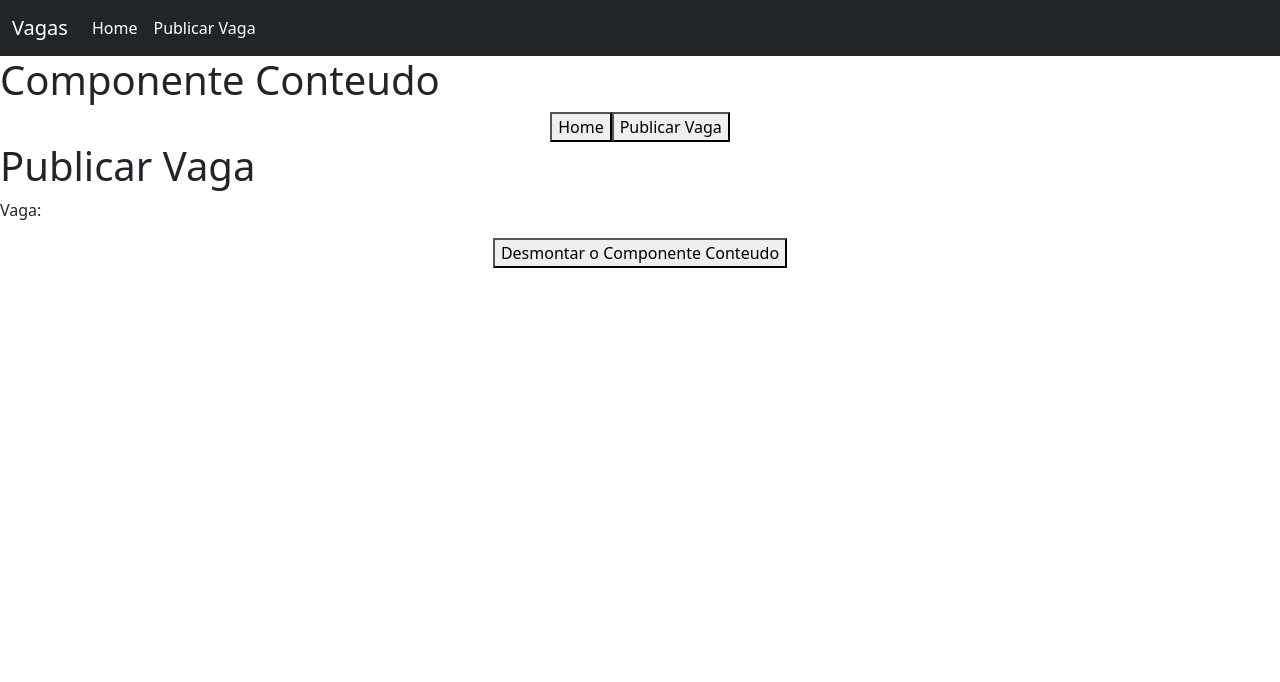
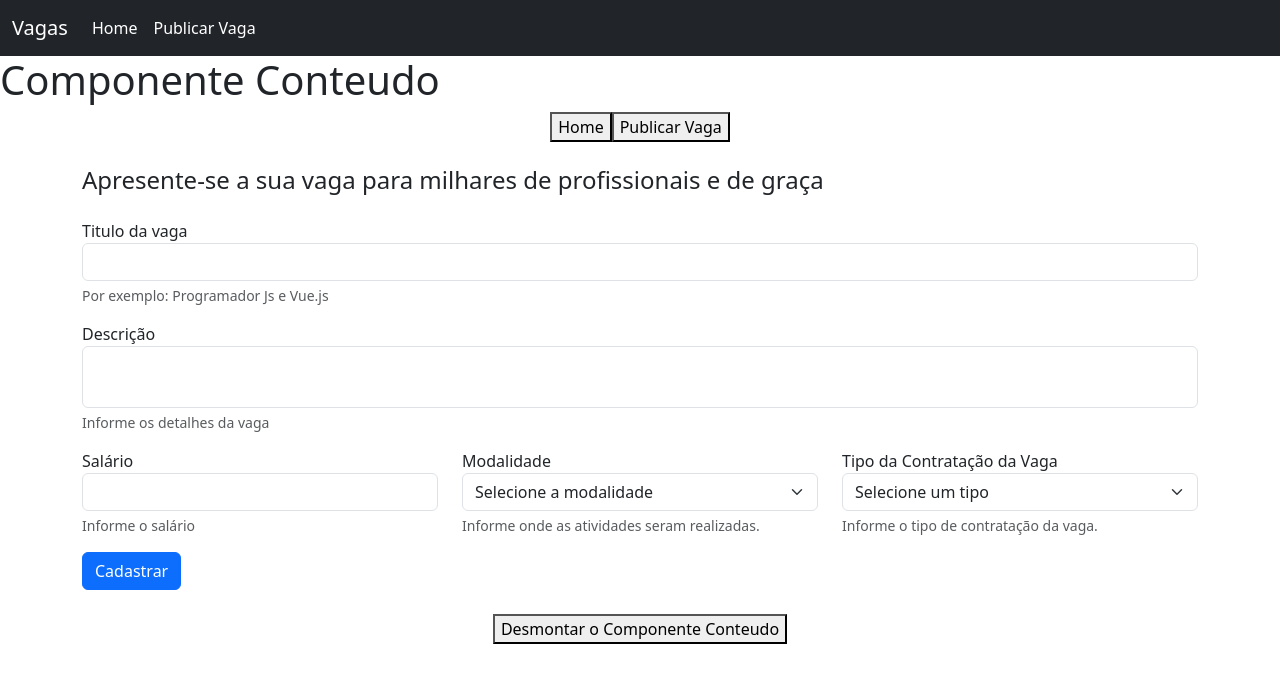
Before and after one commit to ProgramadorVictor/vagas-front, a Vue app: page / in a window 1280 px wide. Both pictures are taken after a click on the button "Publicar Vaga". Shown: the top 682 px of the page. Built offline with nearby package versions, Linux system fonts and the light colour scheme.

Commit message:
feat: adicionando funções de cadastrar vaga em PublicarVaga

```diff
--- a/src/components/views/PublicarVaga.vue
+++ b/src/components/views/PublicarVaga.vue
@@ -1,13 +1,88 @@
 <template>
-    <div>
-        <h1>Publicar Vaga</h1>
-        <p>Vaga: {{ $style }}</p>
+    <div class="container py-4">
+        <div class="row">
+            <div class="col">
+                <h4>Apresente-se a sua vaga para milhares de profissionais e de graça</h4>
+            </div>
+        </div>
+
+        <div class="row mt-3">
+            <div class="col">
+                <label for="form-label">Titulo da vaga</label>
+                <input type="text" class="form-control" v-model="titulo">
+                <div class="form-text">Por exemplo: Programador Js e Vue.js</div>
+            </div>
+        </div>
+
+        <div class="row mt-3">
+            <div class="col">
+                <label for="form-label">Descrição</label>
+                <textarea class="form-control" v-model="descricao"></textarea>
+                <div class="form-text">Informe os detalhes da vaga</div>
+            </div>
+        </div>
+
+        <div class="row mt-3">
+            <div class="col">
+                <label for="form-label">Salário</label>
+                <input type="number" class="form-control" v-model="salario">
+                <div class="form-text">Informe o salário</div>
+            </div>
+            <div class="col">
+                <label for="form-label">Modalidade</label>
+                <select class="form-select" v-model="modalidade">
+                    <option value="" disabled>Selecione a modalidade</option>
+                    <option value="1">Home Office</option>
+                    <option value="2">Presencial</option>
+                </select>
+                <div class="form-text">Informe onde as atividades seram realizadas.</div>
+            </div>
+            <div class="col">
+                <label for="form-label">Tipo da Contratação da Vaga</label>
+                <select class="form-select" v-model="tipo">
+                    <option value="" disabled>Selecione um tipo</option>
+                    <option value="1">CLT</option>
+                    <option value="2">PJ</option>
+                </select>
+                <div class="form-text">Informe o tipo de contratação da vaga.</div>
+            </div>
+        </div>
+
+        <div class="row mt-3">
+            <div class="col">
+                <button type="submit" class="btn btn-primary" @click="salvarVaga()">Cadastrar</button>
+            </div>
+        </div>
+
     </div>
 </template>
 <script>
     export default {
-        name: 'PublicarVaga'
+        name: 'PublicarVaga',
+        data: () => ({
+            titulo: '',
+            descricao: '',
+            salario: '',
+            modalidade: '',
+            tipo: '',
+        }),
+        methods: {
+            salvarVaga(){
+                let vaga = {
+                    titulo: this.titulo,
+                    descricao: this.descricao,
+                    salario: this.salario,
+                    modalidade: this.tipo,
+                }
+                //LocalStorage é usado por aplicações front-end para armazenar informações.
+                localStorage.setItem('vagas', JSON.stringify(vaga)); //O primeiro valor é a chave que estamos armazenando, O segundo valor é uma string.
+                //Não podemos passar um objeto diretamente, utilizamos o JSON.stringify(); Para converter o objeto em uma string.
+            }
+        }
     }
 </script>
 <style lang="css">
+    textarea{
+        resize: none;
+    }
 </style>
```
